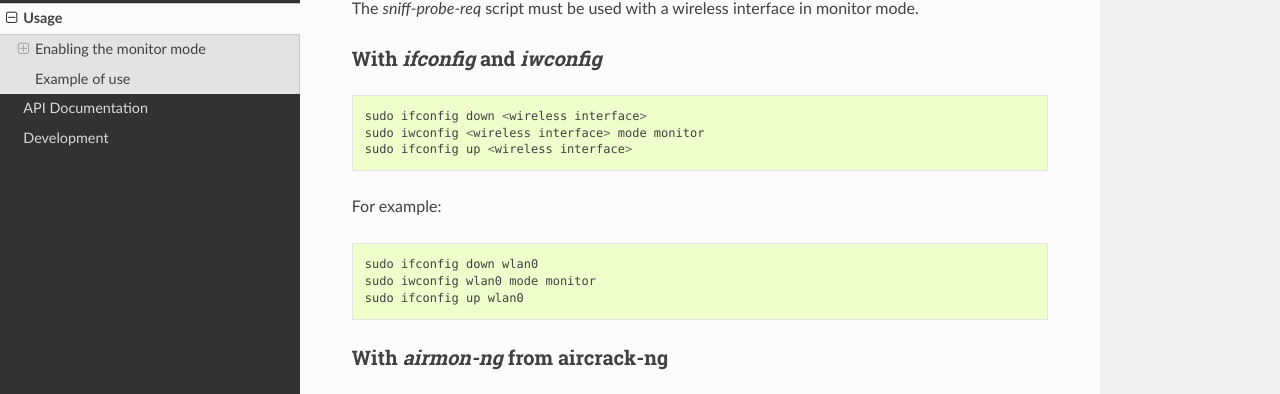
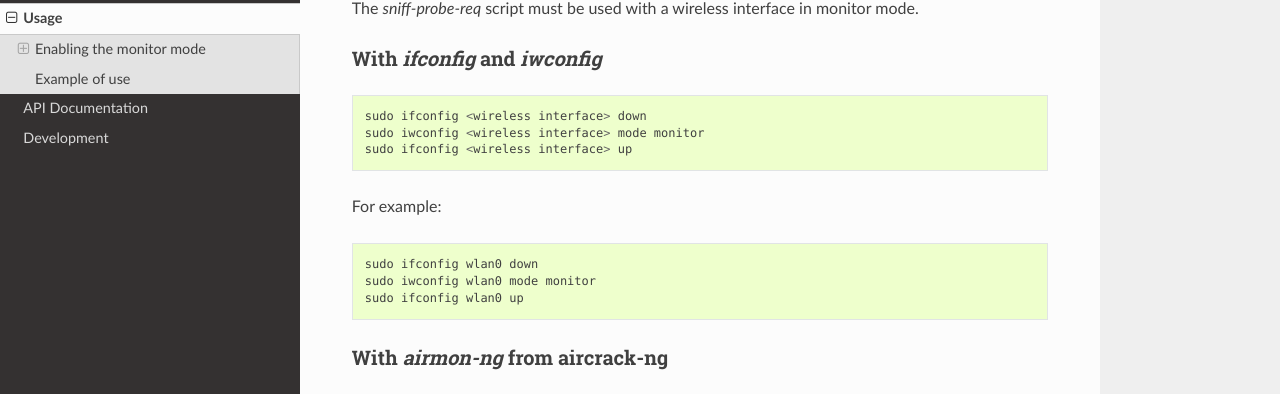
Before and after one commit to SkypLabs/probequest, a Sphinx documentation site: the page built from docs/usage.rst, in a window 1280 px wide and 900 px high. Shown: the part 219-613 px from the top of the window. Built offline with Sphinx 7.4.7 and the Read the Docs theme 2.0.0, drawn with Linux system fonts in a browser that asks for light colours.

Commit message:
fix bad commands in the documentation

```diff
--- a/docs/usage.rst
+++ b/docs/usage.rst
@@ -12,17 +12,17 @@ With `ifconfig` and `iwconfig`
 
 ::
 
-    sudo ifconfig down <wireless interface>
+    sudo ifconfig <wireless interface> down
     sudo iwconfig <wireless interface> mode monitor
-    sudo ifconfig up <wireless interface>
+    sudo ifconfig <wireless interface> up
 
 For example:
 
 ::
 
-    sudo ifconfig down wlan0
+    sudo ifconfig wlan0 down
     sudo iwconfig wlan0 mode monitor
-    sudo ifconfig up wlan0
+    sudo ifconfig wlan0 up
 
 With `airmon-ng` from aircrack-ng
 ^^^^^^^^^^^^^^^^^^^^^^^^^^^^^^^^^
```
